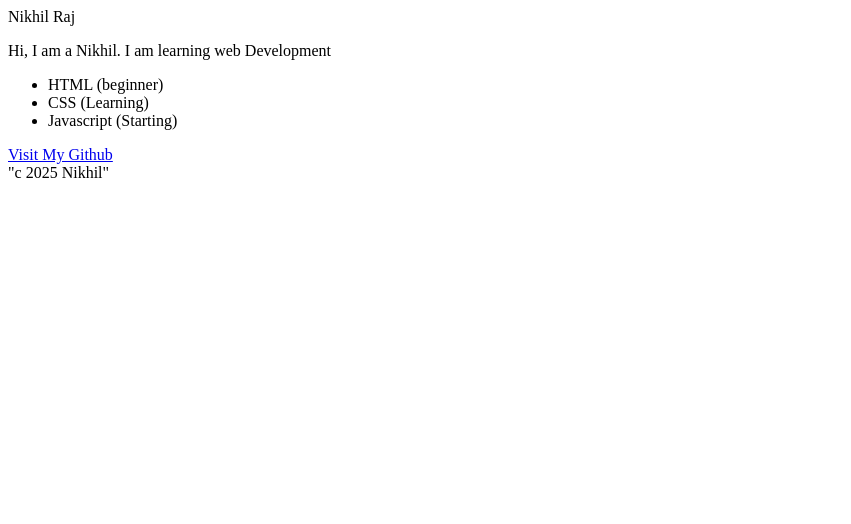
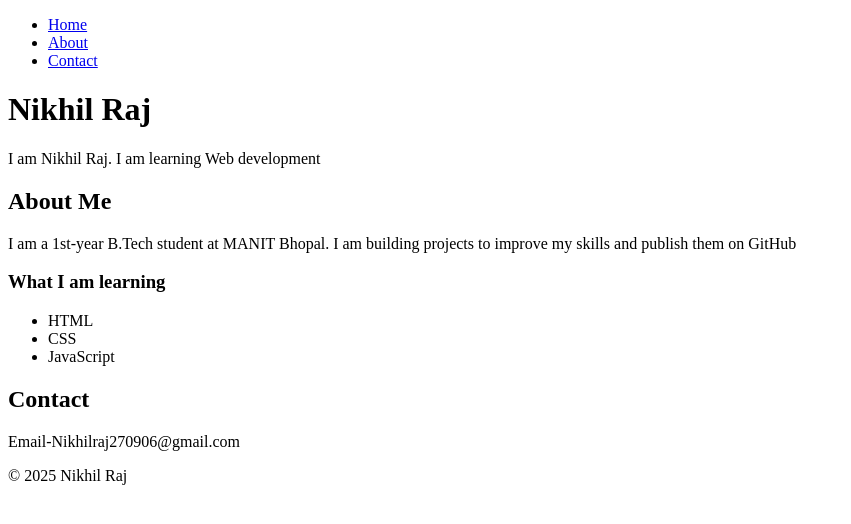
Before and after one commit to nikhilgamingff8-cyber/HTML-day-1, a plain HTML site: page index.html in a window 1280 px wide. Shown: the whole page, without its empty margins (0-851 px from the left). Drawn offline with Linux system fonts and the light colour scheme.

Commit message:
Completed HTML core structure with navigation and sections

```diff
--- a/index.html
+++ b/index.html
@@ -2,23 +2,40 @@
 <html lang="en">
 <head>
     <meta charset="UTF-8">
-    <meta name="viewport"  content="width=device-width, initial-scale=1.0">
-    <title>Nikhil Raj |Learning Web Development </title>
+    <meta name="viewport" content="width=device-width, initial-scale=1.0">
+    <title>Nikhil Raj | Learning Web Development</title>
 </head>
 <body>
-    <header> Nikhil Raj
-
-    <p>Hi, I am a Nikhil. I am learning web Development </p> </header>
-    <section>
+<!-- Header section: name and intro -->
+<header id="top">
+    <nav>
         <ul>
-            <li>HTML (beginner)</li>
-            <li>CSS (Learning)</li>
-            <LI>Javascript (Starting)</LI>
+            <li><a href="#top"> Home</a></li>
+            <li><a href="#about">About</a></li>
+            <li><a href="#contact">Contact</a></li>
         </ul>
-        <a href="https://github.com/"> Visit My Github </a>
-    </section>
-    <footer>"c 2025 Nikhil"</footer>
-
-
+    </nav>
+  <h1>Nikhil Raj</h1>
+  <p>I am Nikhil Raj. I am learning Web development</p>
+</header>
+<!-- Main section: about me -->
+<section id="about">
+  <h2>About Me</h2>
+  <p>I am a 1st-year B.Tech student at MANIT Bhopal. I am building projects to improve my skills and publish them on GitHub</p>
+<h3>What I am learning</h3>
+    <ul>
+        <li>HTML</li>
+        <li>CSS</li>
+        <li>JavaScript</li>
+    </ul>
+</section>
+<section id="contact">
+    <h2>Contact</h2>
+    <p>Email-Nikhilraj270906@gmail.com</p>
+</section>
+<!-- Footer section: copyright -->
+<footer>
+  <p>© 2025 Nikhil Raj</p>
+</footer>
 </body>
 </html>
```
